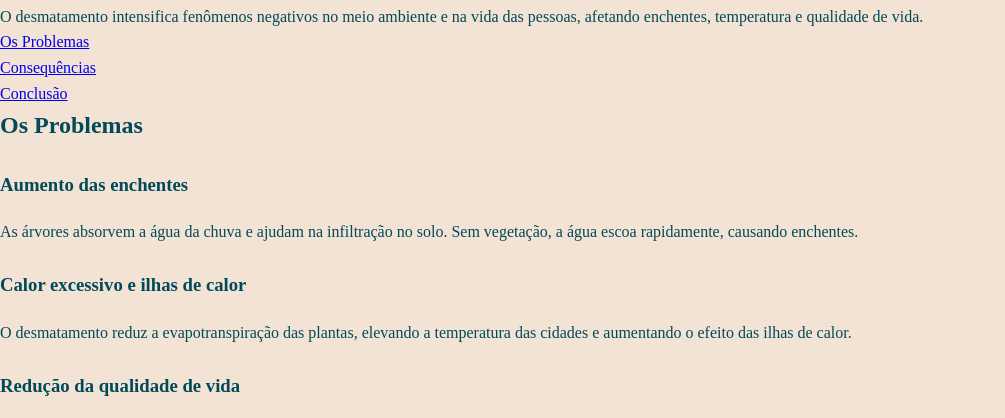
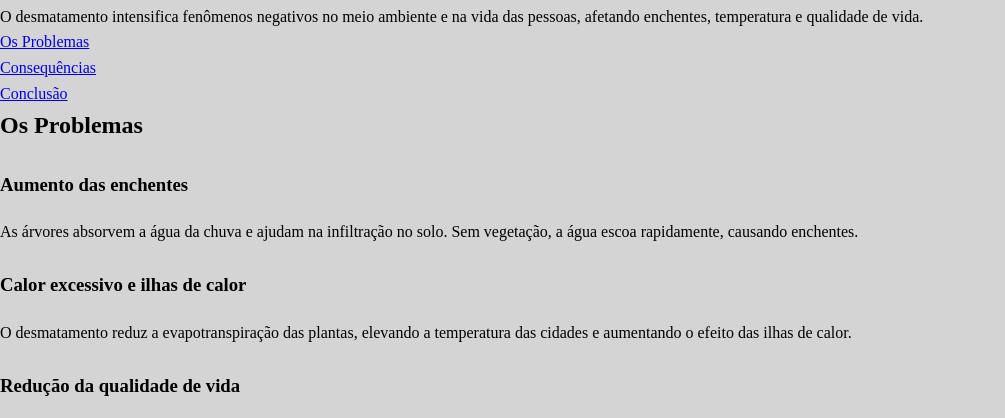
Before and after one commit to JulyaneEstefane/prog.agrinho, a plain HTML site: page index.html in a window 1280 px wide. Shown: the part 93-511 px from the top of the page, without its empty margins (0-1005 px from the left). Drawn offline with Linux system fonts and the light colour scheme; a web font is replaced by a local one.

Commit message:
Update style.css

```diff
--- a/style.css
+++ b/style.css
@@ -2,11 +2,11 @@
 
 /* Variáveis */
 :root {
-    --primary-color: #026773;
-    --secondary-color: #3CA6A6;
-    --text-color: #024959;
-    --background-color: #F2E3D5;
-    --button-hover: #012E40;
+ --primary-color: #196e11;
+    --secondary-color: #119b1d;
+    --text-color: #000000;
+    --background-color: #d4d4d4;
+    --button-hover: #518f18;
     --font-body: "Chocolate Classical Sans", serif;
     --font-titulo: "Rakkas", serif;
 }
```
